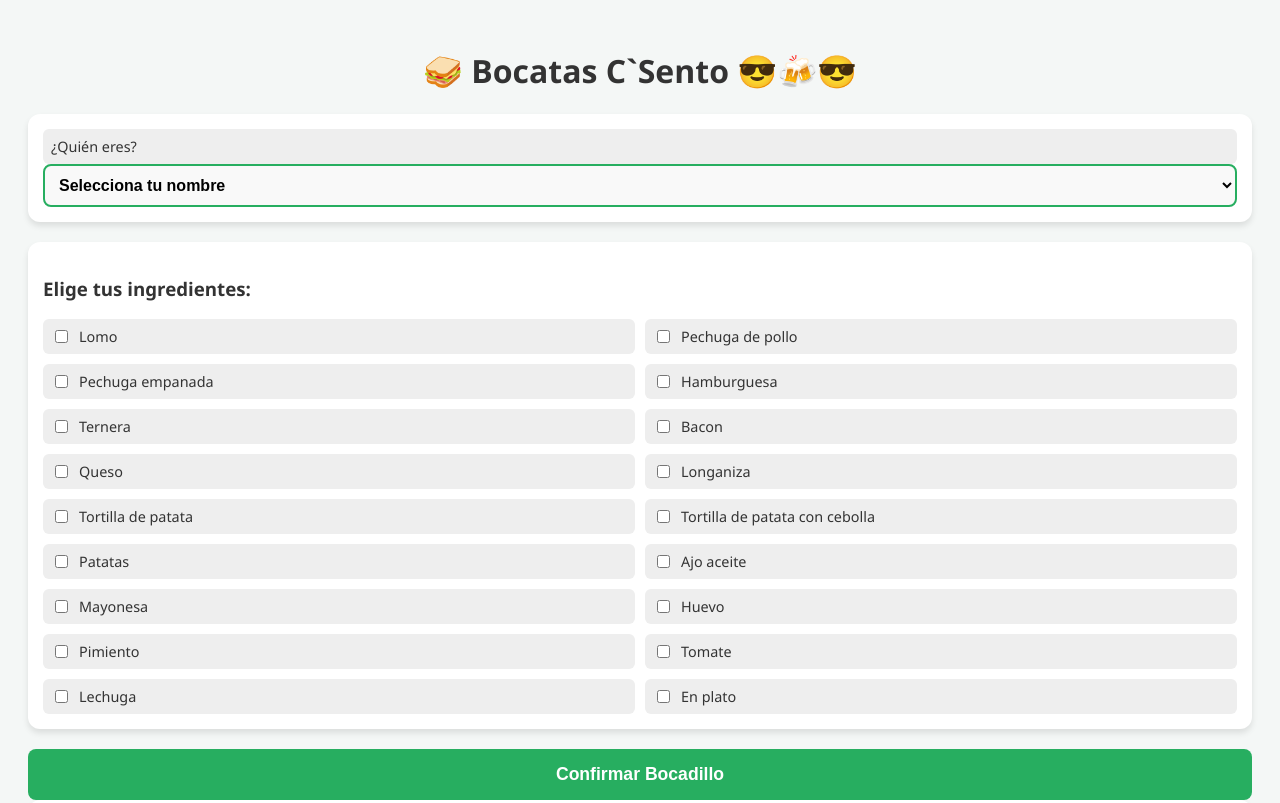
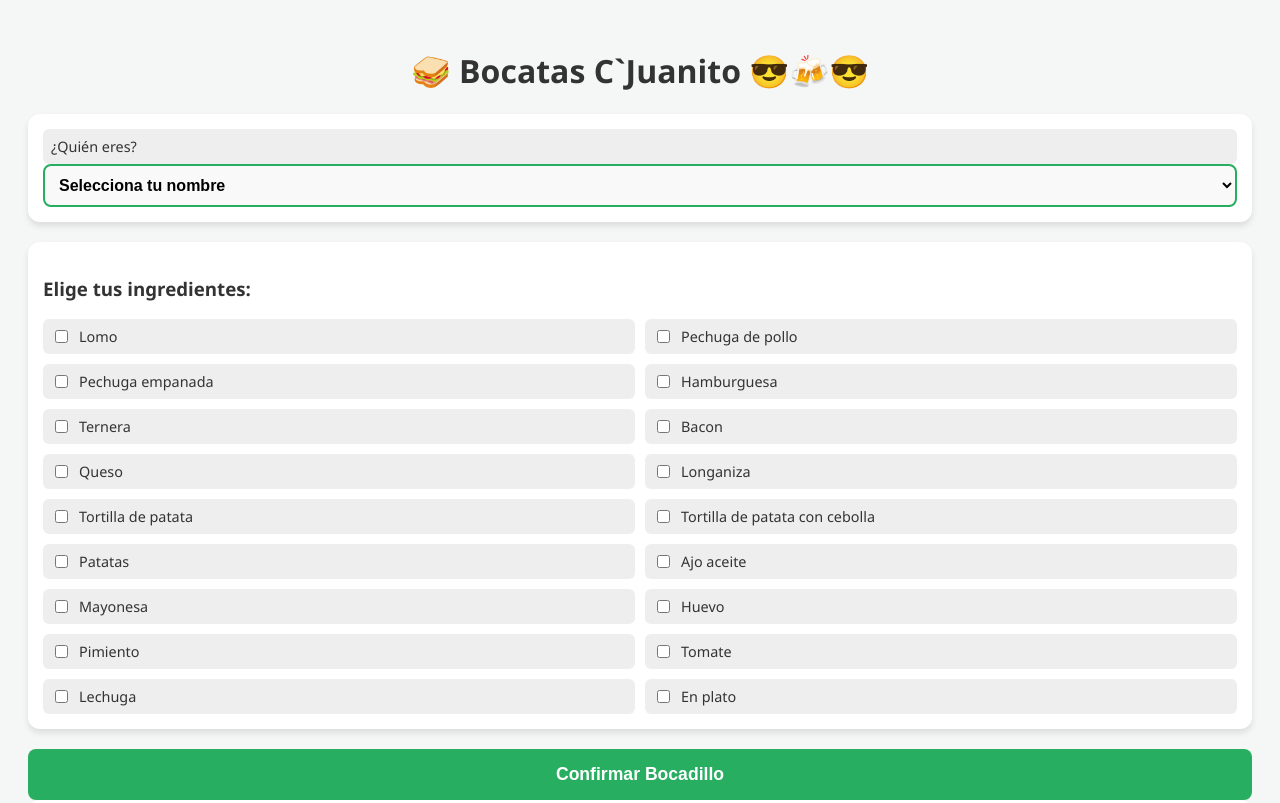
Before and after one commit to pidetubocata/Pidetubocata.github.io, a plain HTML site: page index.html in a window 1280 px wide. Shown: the top 803 px of the page. Drawn offline with Linux system fonts and the light colour scheme.

Commit message:
Update header title from 'C`Sento' to 'C`Juanito'

```diff
--- a/index.html
+++ b/index.html
@@ -9,7 +9,7 @@
 </head>
 <body>
     <header>
-        <h1>🥪 Bocatas C`Sento 😎🍻😎</h1>
+        <h1>🥪 Bocatas C`Juanito 😎🍻😎</h1>
     </header>
 
     <main>
```
